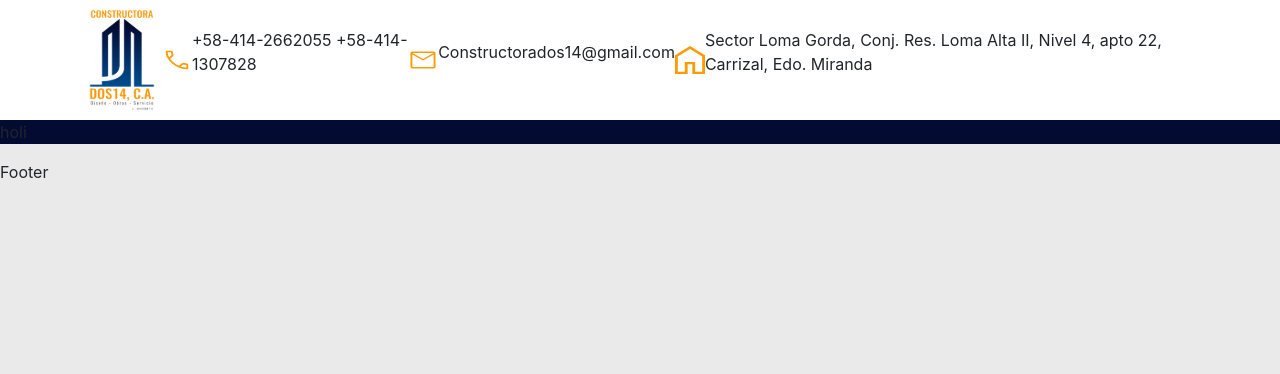
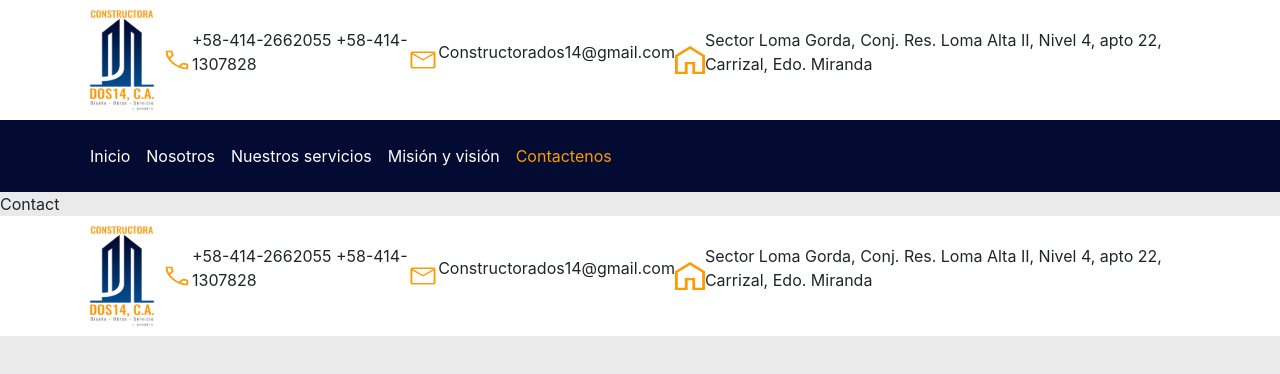
Before and after one commit to skol25/f-dos14, a React (Create React App) app: page /inicio/contactenos in a window 1280 px wide. Shown: the top 374 px of the page. Built offline with nearby package versions, Linux system fonts and the light colour scheme.

Commit message:
todas las rutas/componentes /header footer creados y navbar

```diff
--- a/src/App.js
+++ b/src/App.js
@@ -1,21 +1,34 @@
 import React from 'react';
-import { Route, Routes } from 'react-router-dom';
+import { Navigate, Route, Routes } from 'react-router-dom';
 import './App.css';
 import About from './app/modules/about/About';
 import Footer from './app/modules/base/footer/Footer';
 import Header from './app/modules/base/header/Header';
+import Contact from './app/modules/contact/Contact';
 import Home from './app/modules/home/Home.js';
+import MisionVision from './app/modules/misionVision/MisionVision';
+import OurServices from './app/modules/ourServices/OurServices';
 
 function App() {
+
+
+
+
   return (
     <React.Fragment>
       <Header/>
-      <Routes>
-        <Route path='/' element={<Home /> } />
-        <Route path='/conocenos' element={<About />} />
-      </Routes>
+        <Routes>
+
+        <Route path='/' element={<Navigate to='/inicio'/>}/>
+          <Route index path='/inicio' element={<Home /> } />
+          <Route path='/inicio/nosotros' element={<About />} />
+          <Route path='/inicio/nuestros_servicios' element={<OurServices />} />
+          <Route path='/inicio/mision_vision' element={<MisionVision />} />
+          <Route path='/inicio/contactenos' element={<Contact />} />
+
+        </Routes>
+
       <Footer/>
-
     </React.Fragment>
   );
 }
--- a/src/app/modules/base/footer/Footer.js
+++ b/src/app/modules/base/footer/Footer.js
@@ -1,7 +1,59 @@
 import React from 'react'
 
+import iconMail from '../../../../assets/images/mailIcon.svg'
+import iconLocation from '../../../../assets/images/locationIcon.svg'
+import iconPhone from '../../../../assets/images/phoneicon.svg'
+import logoDos14 from '../../../../assets/images/logodos14.svg'
+
 export default function Footer() {
+
+
+   /**
+  * variable que almacena lo que va a mostar en el header (la parte informativa)
+  */
+   let  infoList= [
+
+    {
+      icon:iconPhone,
+      tittle:'phones',
+      text:'+58-414-2662055 +58-414-1307828'
+
+    },
+    {
+      icon:iconMail,
+      tittle:'email',
+      text:'Constructorados14@gmail.com'
+
+    },
+    {
+      icon:iconLocation,
+      tittle:'addres',
+      text:'Sector Loma Gorda, Conj. Res. Loma Alta II, Nivel 4, apto 22, Carrizal, Edo. Miranda'
+
+    }
+
+];
+
+
   return (
-    <div>Footer</div>
+    <div className='bg-white'>
+      <div className='d-flex container justify-content-between align-items-center pt-2 pb-2'>
+
+        <img src={logoDos14} alt='logo' className='img-fluid img-size-80' />
+
+          <div className='d-flex'>
+            {infoList && infoList?.map((e)=>{
+              return (
+                  <div key={e.tittle} className='d-flex align-items-center '>
+                    <img src={e.icon} className='img-size-20' alt={e.tittle} />
+                    <p>{e.text}</p>
+
+                  </div>
+              )
+            })}
+          </div>
+
+      </div>
+      </div>
   )
 }
--- a/src/app/modules/base/header/navbar/Navbar.css
+++ b/src/app/modules/base/header/navbar/Navbar.css
@@ -0,0 +1,3 @@
+.list-style-none{
+    list-style: none;
+}
--- a/src/app/modules/base/header/navbar/Navbar.js
+++ b/src/app/modules/base/header/navbar/Navbar.js
@@ -1,11 +1,65 @@
 import React from 'react'
+import { NavLink } from 'react-router-dom'
+import './Navbar.css'
 
 export default function Navbar() {
+
+  let navList =[
+    {
+      tittle:'Inicio',
+      path:'/inicio',
+      image:'',
+      css:'text-decoration-none color-whithe p-2'
+    },
+    {
+      tittle:'Nosotros',
+      path:'/inicio/nosotros',
+      image:'',
+      css:'text-decoration-none color-whithe p-2'
+    },
+    {
+      tittle:'Nuestros servicios',
+      path:'/inicio/nuestros_servicios',
+      image:'',
+      css:'text-decoration-none color-whithe p-2'
+    },
+      {
+      tittle:'Misión y visión',
+      path:'/inicio/mision_vision',
+      image:'',
+      css:'text-decoration-none color-whithe p-2'
+    },
+    {
+      tittle:'Contactenos',
+      path:'/inicio/contactenos',
+      image:'',
+      css:'text-decoration-none color-whithe p-2'
+    },
+  ]
+
+
   return (
-    <div className='bg-blue '>
+    <div className='bg-blue p-4 '>
+        <nav className='container'>
+        <ul className='d-flex align-items-center text-center p-0 m-0 list-style-none'>
+            {navList && navList?.map((e)=>{
+              return(
+                <li key={e.tittle}>
+                  <NavLink
+                  end
+                  className={({ isActive }) =>
+                    isActive ? 'color-orange-link p-2' : e.css
+                  }
+                  to={e.path}>
+                  {e.tittle}
+                  </NavLink>
 
-        <p className=''>holi</p>
-
+                </li>
+              )
+            })
+            }
+        </ul>
+        </nav>
     </div>
   )
 }
--- /dev/null
+++ b/src/app/modules/contact/Contact.js
@@ -0,0 +1,7 @@
+import React from 'react'
+
+export default function Contact() {
+  return (
+    <div>Contact</div>
+  )
+}
--- /dev/null
+++ b/src/app/modules/misionVision/MisionVision.js
@@ -0,0 +1,7 @@
+import React from 'react'
+
+export default function MisionVision() {
+  return (
+    <div>MisionVision</div>
+  )
+}
--- /dev/null
+++ b/src/app/modules/ourServices/OurServices.js
@@ -0,0 +1,7 @@
+import React from 'react'
+
+export default function OurServices() {
+  return (
+    <div>OurServices</div>
+  )
+}
--- a/src/assets/cssVariables/variables.css
+++ b/src/assets/cssVariables/variables.css
@@ -9,9 +9,33 @@
     --main-white: #ffffff;
 
 }
-/*text colors*/
+/*text style*/
 
+.color-whithe{
+    color: var(--main-white);
+}
+.color-whithe:hover{
+    color: var(--main-orange);
+}
 
+.color-orange{
+    color: var(--main-orange);
+}
+
+.color-orange-link{
+    color: var(--main-orange);
+    text-decoration: none;
+
+}
+.color-orange-link:hover{
+    color: var(--main-orange);
+    text-decoration: none;
+
+}
+
+.text-decoration-none{
+    text-decoration: none;
+}
 
 
 /* backgournd Colors */
```
Also changed, not shown: src/app/modules/contact/Contact.css (added), src/app/modules/misionVision/MisionVision.css (added), src/app/modules/ourServices/OurServices.css (added).
